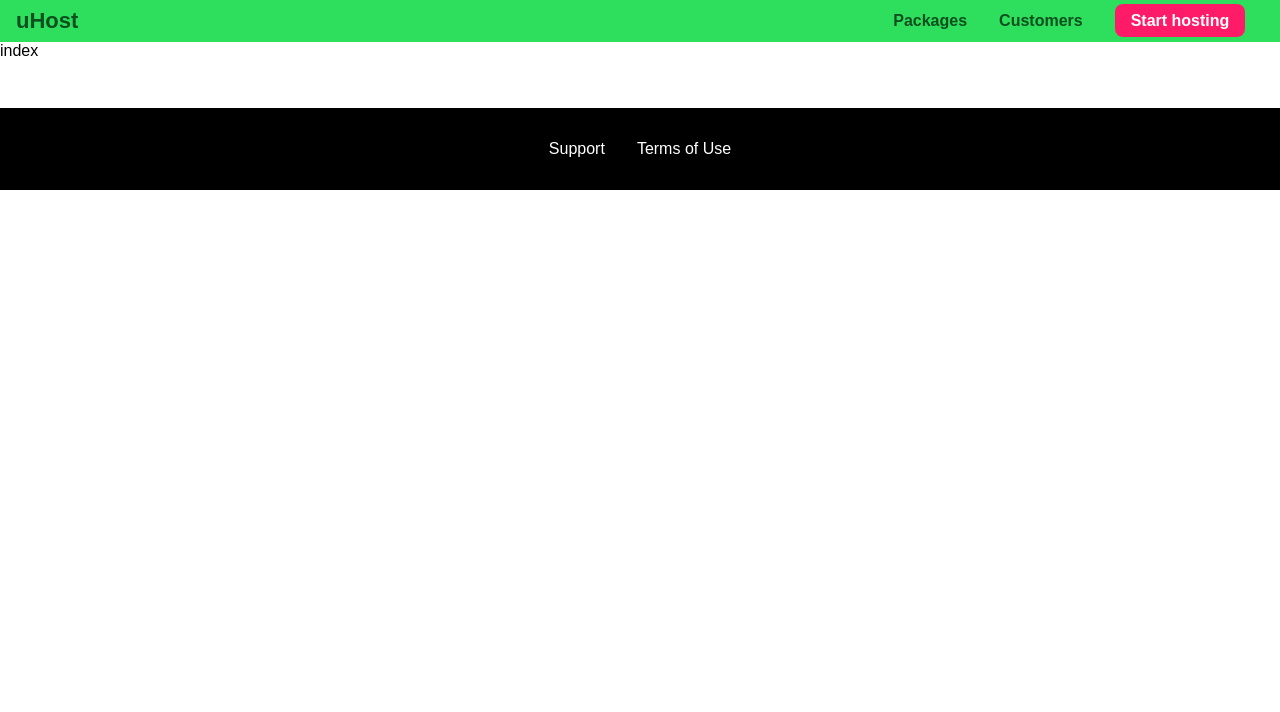
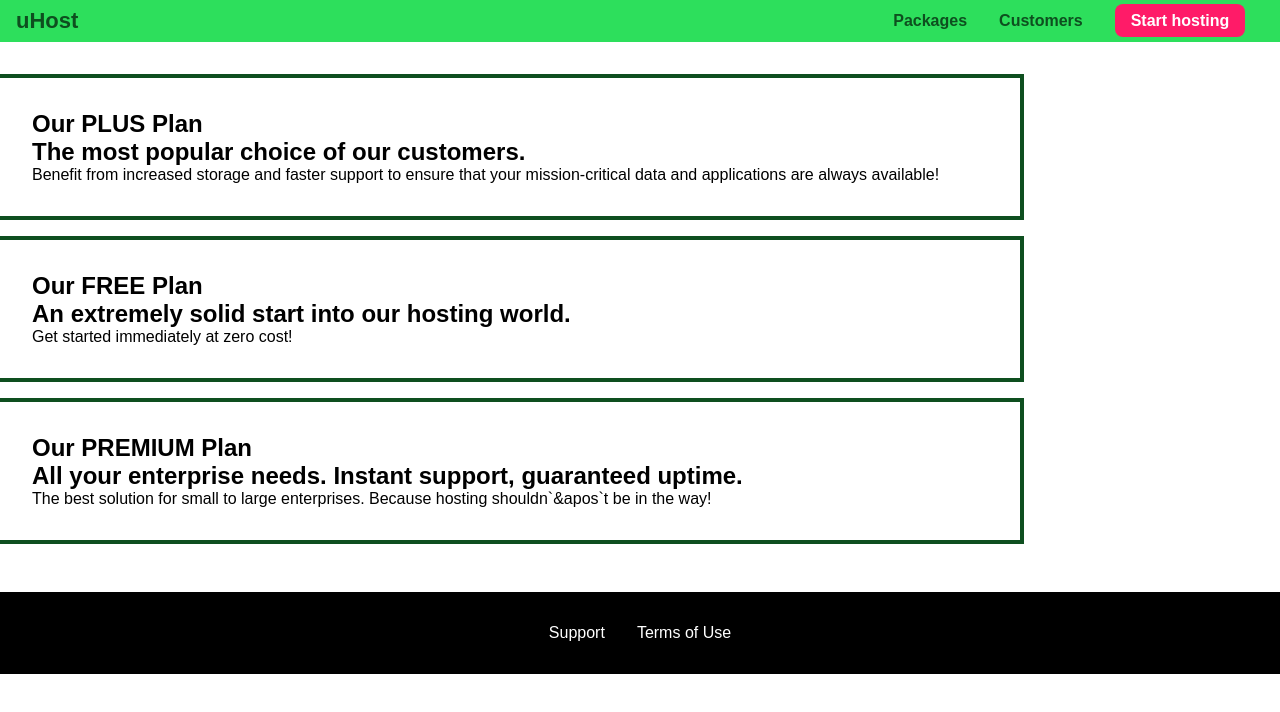
Before and after one commit to ArifEbrahim/hosting-website, a React (Vite) app: page /packages in a window 1280 px wide. Shown: the top 712 px of the page. Built offline with nearby package versions, Linux system fonts and the light colour scheme.

Commit message:
styling package page wip

```diff
--- a/src/pages/Packages/Packages.module.css
+++ b/src/pages/Packages/Packages.module.css
@@ -0,0 +1,17 @@
+.container {
+  margin-top: 32px;
+}
+
+.package {
+  border: 4px solid #0e4f1f;
+  width: 80%;
+  margin: 16px 0px;
+border-left: none;
+}
+
+.package a {
+  text-decoration: none;
+  color: inherit;
+  display:block;
+  padding: 32px;
+}
--- a/src/pages/Packages/index.tsx
+++ b/src/pages/Packages/index.tsx
@@ -1,3 +1,45 @@
+import styles from './Packages.module.css'
+
 export default function Packages() {
-  return <div>index</div>
+  return (
+    <>
+      <div className={styles.container}>
+        <section className={styles.package}>
+          <a href="#">
+            <h1 className={styles.package_title}>Our PLUS Plan</h1>
+            <h2 className={styles.package_subtitle}>
+              The most popular choice of our customers.
+            </h2>
+            <p className={styles.package_info}>
+              Benefit from increased storage and faster support to ensure that
+              your mission-critical data and applications are always available!
+            </p>
+          </a>
+        </section>
+        <section className={styles.package}>
+          <a href="#">
+            <h1 className={styles.package_title}>Our FREE Plan</h1>
+            <h2 className={styles.package_subtitle}>
+              An extremely solid start into our hosting world.
+            </h2>
+            <p className={styles.package_info}>
+              Get started immediately at zero cost!
+            </p>
+          </a>
+        </section>
+        <section className={styles.package}>
+          <a href="#">
+            <h1 className={styles.package_title}>Our PREMIUM Plan</h1>
+            <h2 className={styles.package_subtitle}>
+              All your enterprise needs. Instant support, guaranteed uptime.
+            </h2>
+            <p className={styles.package_info}>
+              The best solution for small to large enterprises. Because hosting
+              shouldn`&apos`t be in the way!
+            </p>
+          </a>
+        </section>
+      </div>
+    </>
+  )
 }
```
